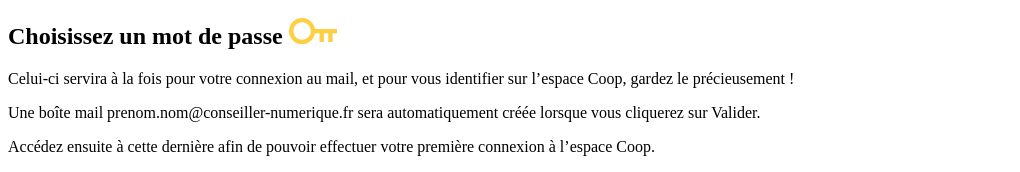
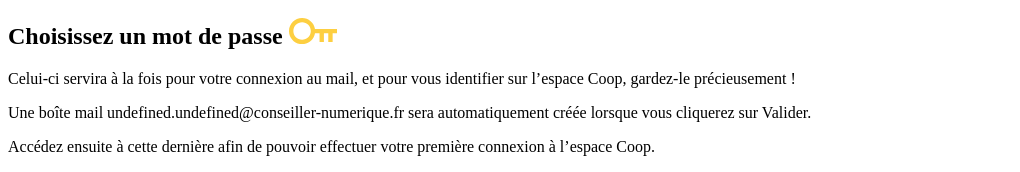
Before and after one commit to anct-cnum/portail-conseiller, a React (Create React App) app: page /inscription/1 in a window 1280 px wide. Shown: the part 269-441 px from the top of the page, without its empty margins (0-1020 px from the left). Built offline with nearby package versions, Linux system fonts and the light colour scheme; no server answers.

Commit message:
wording + affichage email conseiller-numerique.fr

```diff
--- a/src/components/anonymous/ChoosePassword.js
+++ b/src/components/anonymous/ChoosePassword.js
@@ -4,7 +4,7 @@ import Header from '../Header';
 import Footer from '../Footer';
 import PropTypes from 'prop-types';
 import { userActions } from '../../actions';
-
+import slugify from 'slugify';
 
 function ChoosePassword({ match }) {
   const dispatch = useDispatch();
@@ -80,9 +80,12 @@ function ChoosePassword({ match }) {
                 <div className="rf-col-12 rf-col-md-5 rf-mt-2w rf-mt-md-4w">
                   <h2 className="titre rf-mb-4v">Choisissez un mot de passe <img className="cle" src="/logos/cle.svg"/></h2>
                   <p className="sous-titre rf-mb-3w">
-                    Celui-ci servira à la fois pour votre connexion au mail, et pour vous identifier sur l’espace Coop, gardez le précieusement !
+                    Celui-ci servira à la fois pour votre connexion au mail, et pour vous identifier sur l’espace Coop, gardez-le précieusement !
                   </p>
-                  <p className="rf-mb-3w">Une boîte mail prenom.nom@conseiller-numerique.fr sera automatiquement créée lorsque vous cliquerez sur Valider.</p>
+                  <p className="rf-mb-3w">
+                    Une boîte mail {slugify(`${user?.prenom} ${user?.nom}`, { replacement: '.', lower: true, strict: true })}@conseiller-numerique.fr
+                    sera automatiquement créée lorsque vous cliquerez sur Valider.
+                  </p>
                   <p className="rf-mb-md-3w">Accédez ensuite à cette dernière afin de pouvoir effectuer votre première connexion à l’espace Coop.</p>
                 </div>
 
--- a/src/components/anonymous/ForgottenPassword.js
+++ b/src/components/anonymous/ForgottenPassword.js
@@ -154,7 +154,7 @@ function ForgottenPassword({ match = null }) {
                 <div className="rf-col-12 rf-col-md-5 rf-mt-2w rf-mt-md-4w">
                   <h2 className="titre rf-mb-4v">Renouveler votre mot de passe <img className="cle" src="/logos/cle.svg"/></h2>
                   <p className="sous-titre rf-mb-3w">
-                    Celui-ci servira à la fois pour votre connexion au mail, et pour vous identifier sur l’espace Coop, gardez le précieusement !
+                    Celui-ci servira à la fois pour votre connexion au mail, et pour vous identifier sur l’espace Coop, gardez-le précieusement !
                   </p>
                   <p className="rf-mb-3w">
                     Un e-mail de validation sera envoyé à l’adresse {user?.persoEmail} lorsque vous cliquerez sur Valider.
```
Also changed, not shown: 1 other file (tests, documents, lock files or other folders).
